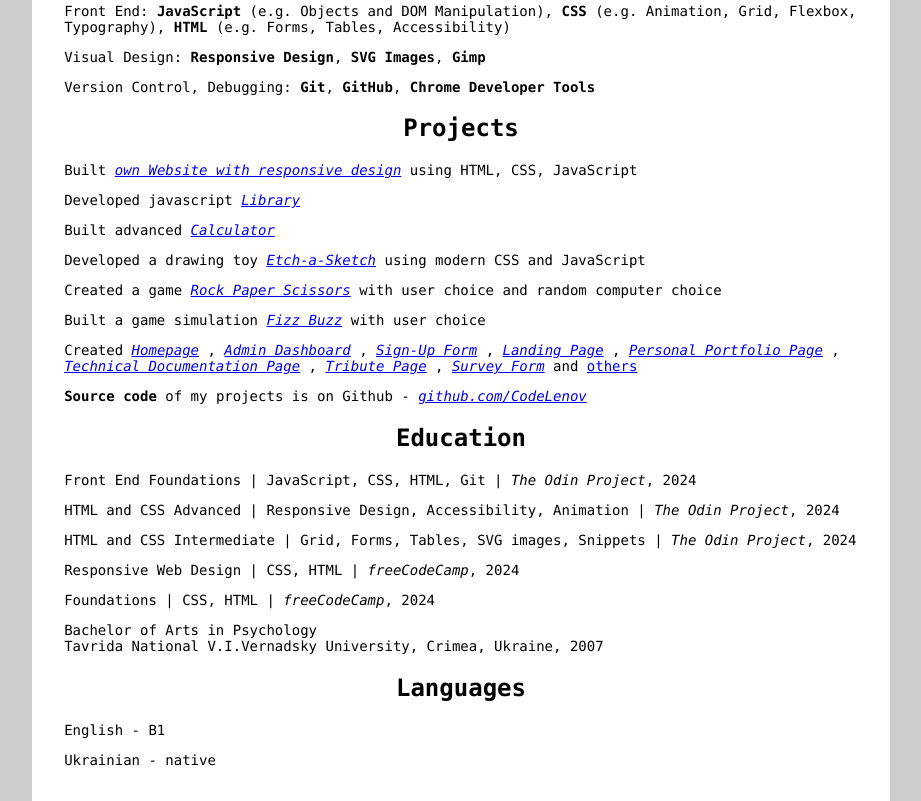
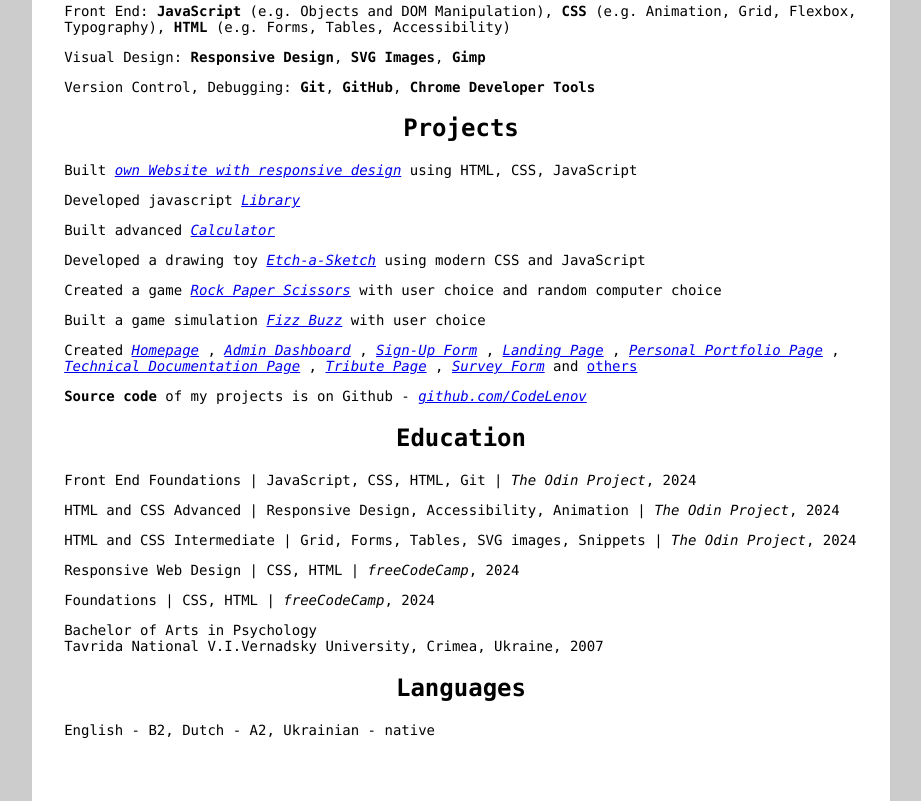
Before and after one commit to CodeLenov/resume, a plain HTML site: page index.html in a window 1280 px wide. Shown: the part 338-1139 px from the top of the page, without its empty margins (211-1132 px from the left). Drawn offline with Linux system fonts and the light colour scheme.

Commit message:
EDIT languages

```diff
--- a/index.html
+++ b/index.html
@@ -65,8 +65,7 @@
 
 <h2>Languages</h2>
 
-	<p>English - B1</p>
-	<p>Ukrainian - native</p>
+	<p>English - B2, Dutch - A2, Ukrainian - native</p>
 
 </main>
 
```
